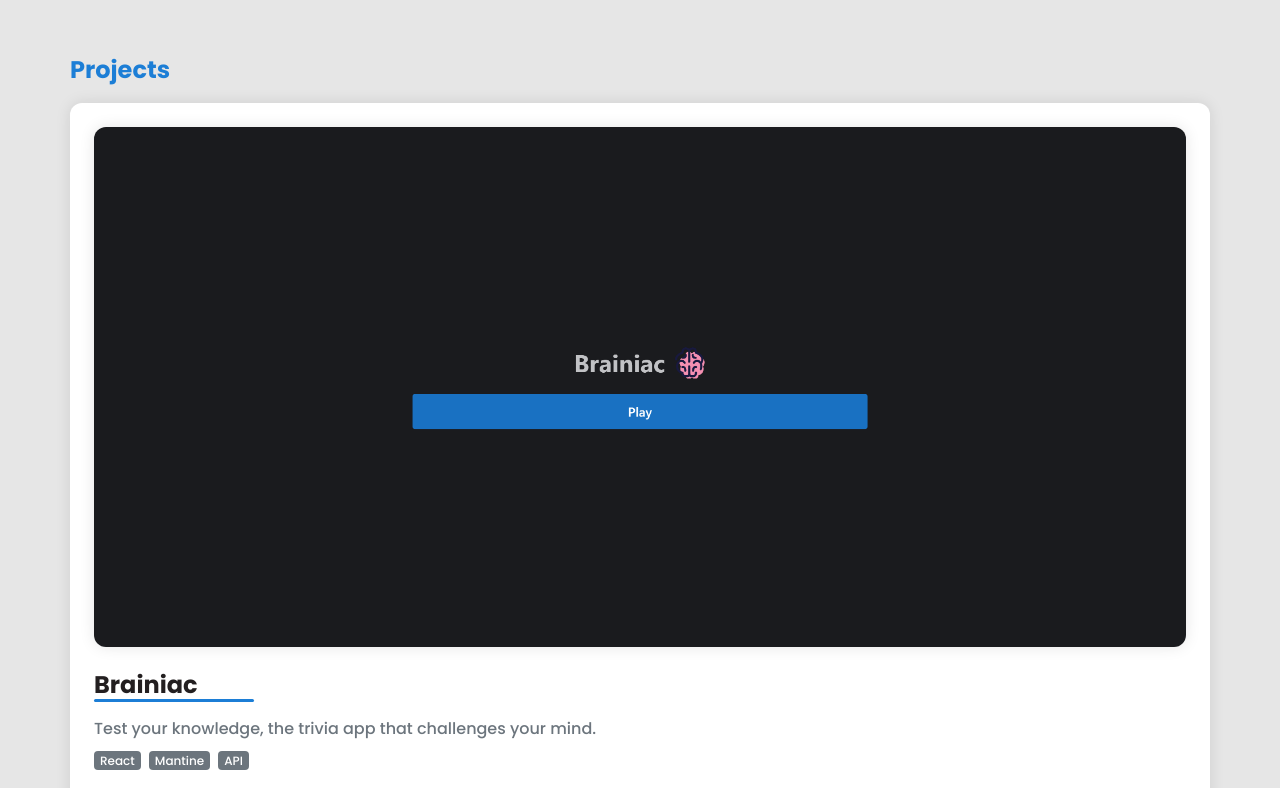
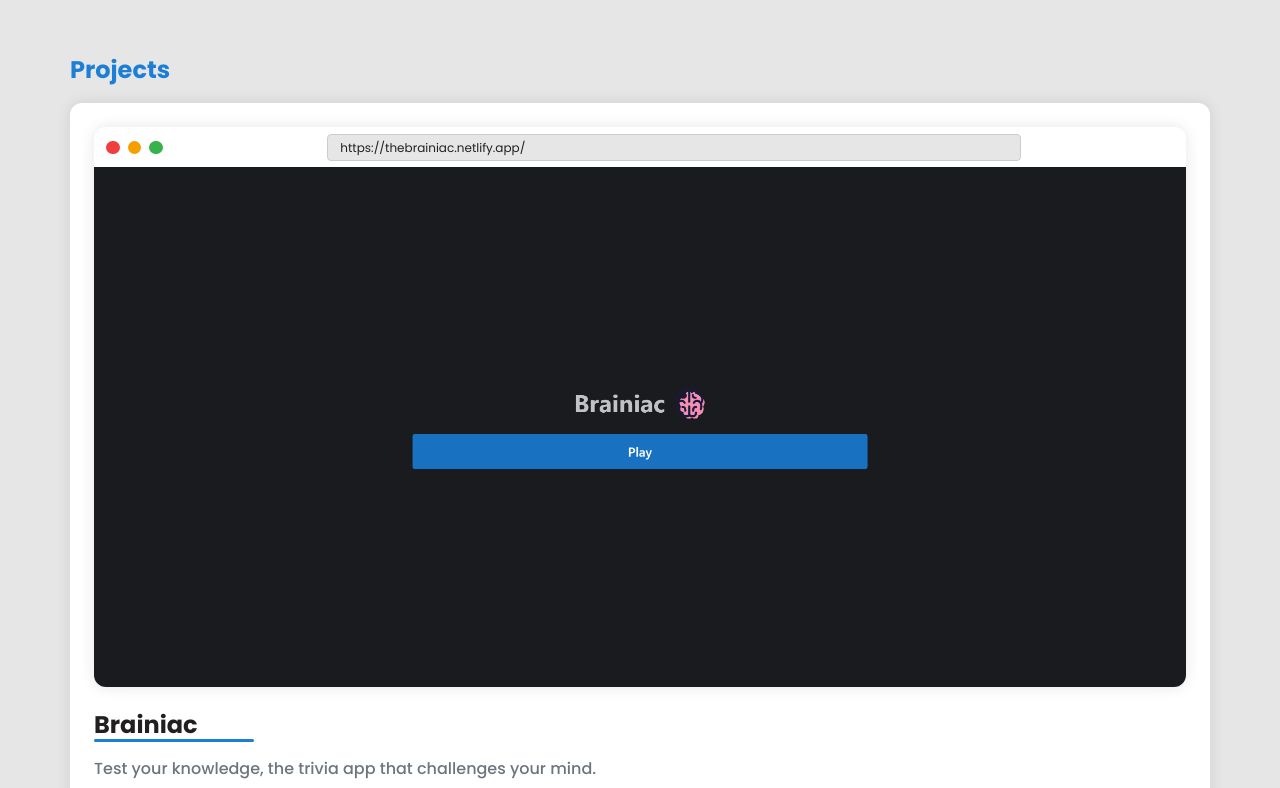
Before and after one commit to alexndrho/alexndrho.dev, a React (Vite) app: page / in a window 1280 px wide. Shown: the part 1260-2048 px from the top of the page. Built offline with nearby package versions, Linux system fonts and the light colour scheme.

Commit message:
feat: add image head to project card image
make preview look browser

```diff
--- a/src/components/layouts/ProjectCard.tsx
+++ b/src/components/layouts/ProjectCard.tsx
@@ -20,7 +20,20 @@ const ProjectCard = ({
 }: ProjectCardProps) => {
   return (
     <article className={styles.card}>
-      <img src={image} alt="project-preview" className={styles.card__img} />
+      <div className={styles['card__container-img']}>
+        <div className={styles['card__img-head']}>
+          <div className={styles['card__window-controls']}>
+            <span></span>
+            <span></span>
+            <span></span>
+          </div>
+
+          <div aria-label="website url" className={styles['card__url-txt']}>
+            {liveLink}
+          </div>
+        </div>
+        <img src={image} alt="project-preview" className={styles.card__img} />
+      </div>
 
       <div className={styles.card__info}>
         <h3 className={styles.card__title}>{title}</h3>
--- a/src/styles/modules/layouts/ProjectCard.module.css
+++ b/src/styles/modules/layouts/ProjectCard.module.css
@@ -14,11 +14,73 @@
   margin-bottom: 0;
 }
 
+.card__container-img {
+  box-shadow: var(--box-shadow);
+  border-radius: var(--border-radius-md);
+
+  display: flex;
+  flex-direction: column;
+
+  overflow: hidden;
+}
+
+.card__img-head {
+  font-size: 1rem;
+  width: 100%;
+  height: 2.5em;
+  padding: 0 0.75rem 0;
+
+  background-color: var(--color-light);
+
+  display: flex;
+  align-items: center;
+}
+
+.card__window-controls {
+  margin-right: 0.75em;
+
+  display: flex;
+  flex-direction: row;
+  justify-content: flex-end;
+  gap: 0.5em;
+}
+
+.card__window-controls > * {
+  width: 0.85em;
+  height: 0.85em;
+  border-radius: 50%;
+}
+
+.card__window-controls > *:nth-child(1) {
+  background-color: var(--color-danger);
+}
+
+.card__window-controls > *:nth-child(2) {
+  background-color: var(--color-warning);
+}
+
+.card__window-controls > *:nth-child(3) {
+  background-color: var(--color-success);
+}
+
+.card__url-txt {
+  font-size: 0.75em;
+  width: 65%;
+
+  white-space: nowrap;
+  overflow: hidden;
+  text-overflow: ellipsis;
+
+  margin: 0 auto 0;
+  padding: 0.5em 1em;
+
+  border-radius: var(--border-radius-xs);
+  border: 1px solid var(--color-light-darkest);
+  background-color: var(--color-light-darker);
+}
+
 .card__img {
   width: 100%;
-
-  box-shadow: var(--box-shadow);
-  border-radius: var(--border-radius-md);
 }
 
 .card__info {
@@ -86,7 +148,7 @@
     flex-direction: row;
   }
 
-  .card__img {
+  .card__container-img {
     min-width: 0;
     flex: 4;
   }
```
